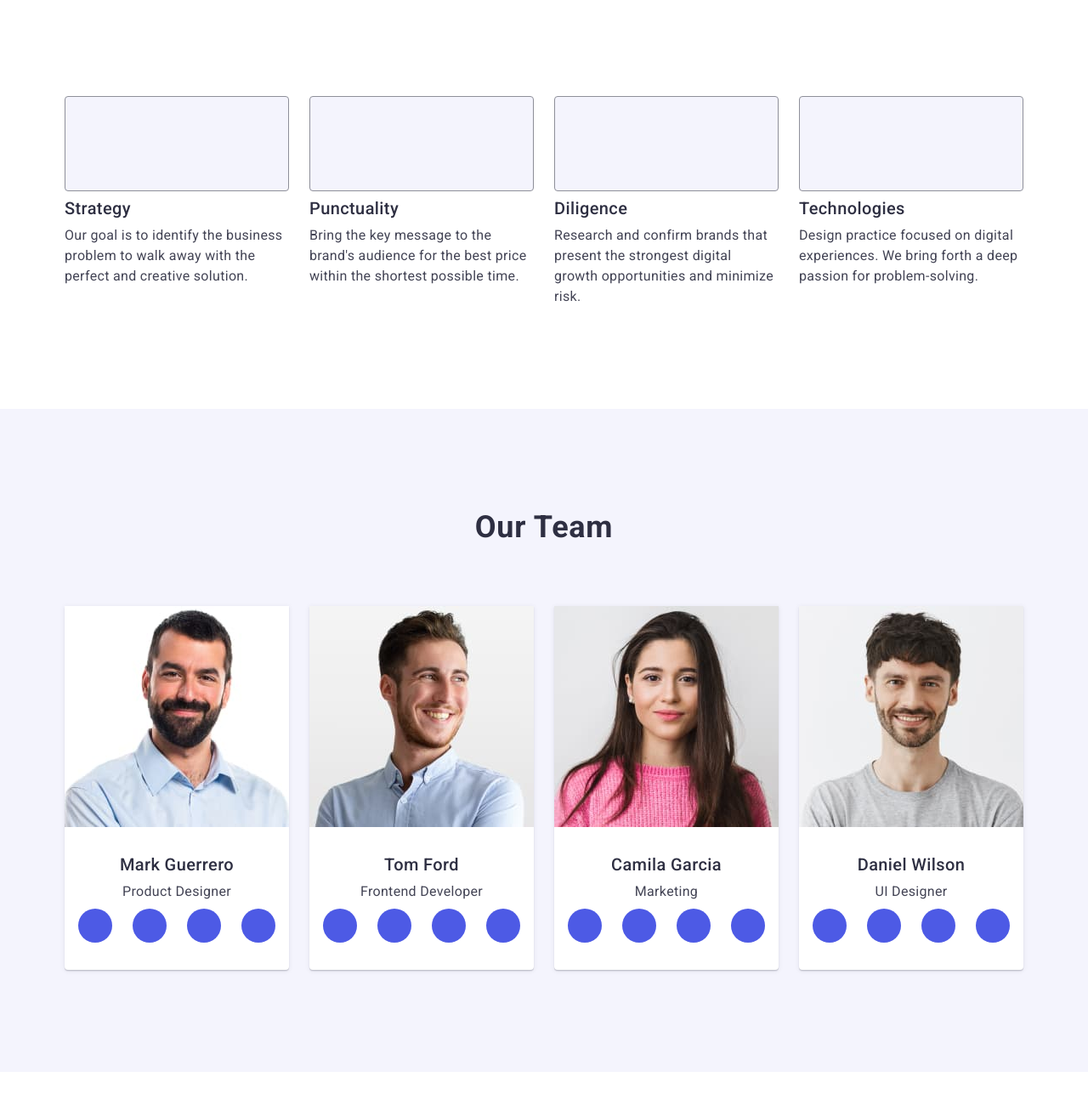
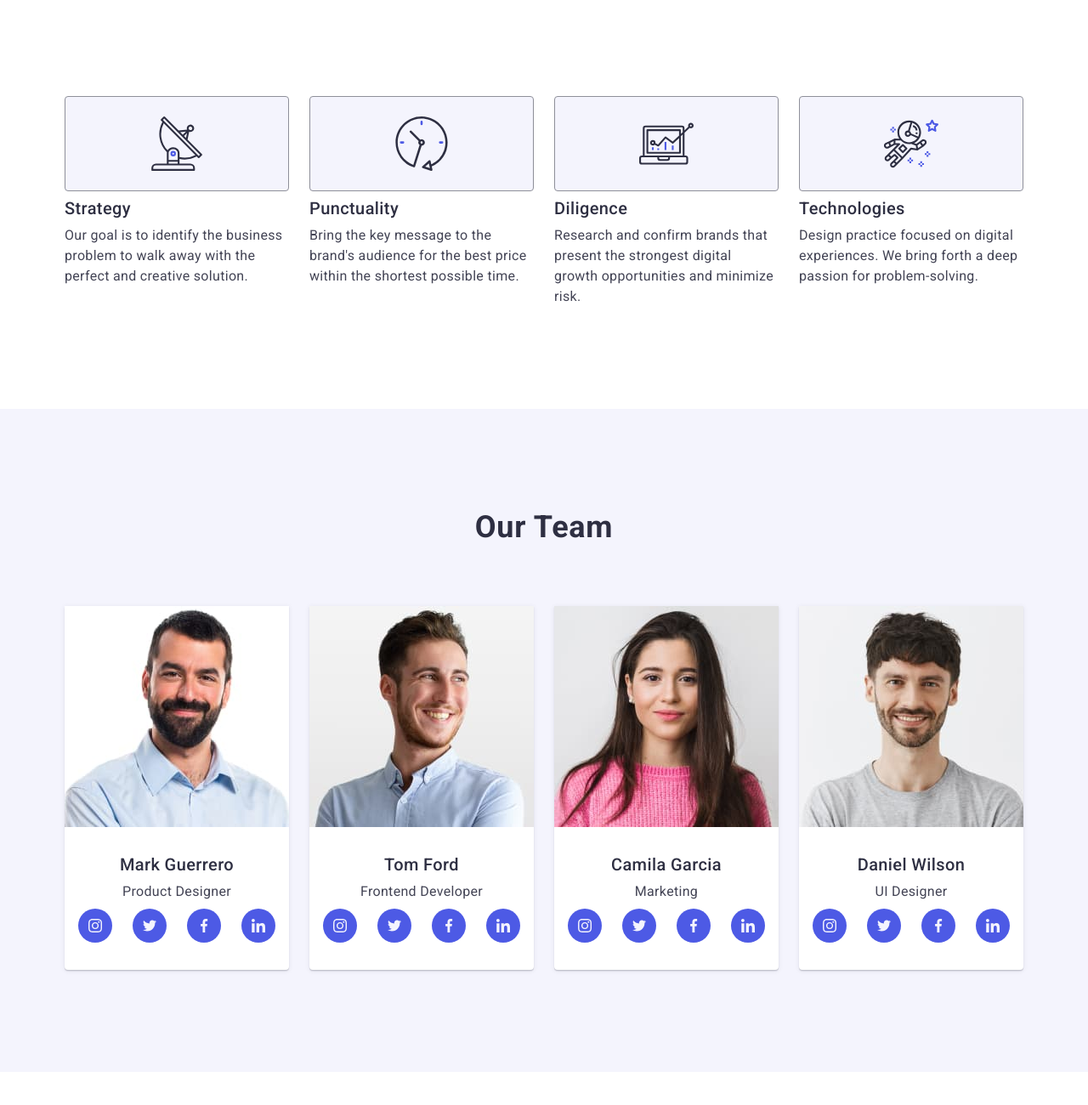
Before and after one commit to StronDator/goit-markup-hw-04, a plain HTML site: page index.html in a window 1280 px wide. Shown: the part 680-1980 px from the top of the page at 85% size. Drawn offline with nearby package versions, Linux system fonts and the light colour scheme.

Commit message:
Ready goit-markup-hw-04

```diff
--- a/css/styles.css
+++ b/css/styles.css
@@ -568,6 +568,10 @@ svg {
   /* Box model */
   display: flex;
   gap: 16px;
+}
+
+.social-media-list-item {
+  /* Box model */
   width: 40px;
   height: 40px;
 }
--- a/index.html
+++ b/index.html
@@ -75,7 +75,7 @@
             <li class="benefits-list-item">
               <div class="benefits-icon-container">
                 <svg width="64" height="64">
-                  <use href="./images/icons#icon-antenna"></use>
+                  <use href="./images/icons.svg#icon-antenna"></use>
                 </svg>
               </div>
               <h3 class="benefits-list-title">Strategy</h3>
@@ -87,7 +87,7 @@
             <li class="benefits-list-item">
               <div class="benefits-icon-container">
                 <svg width="64" height="64">
-                  <use href="./images/icons#icon-clock"></use>
+                  <use href="./images/icons.svg#icon-clock"></use>
                 </svg>
               </div>
               <h3 class="benefits-list-title">Punctuality</h3>
@@ -99,7 +99,7 @@
             <li class="benefits-list-item">
               <div class="benefits-icon-container">
                 <svg width="64" height="64">
-                  <use href="./images/icons#icon-diagram"></use>
+                  <use href="./images/icons.svg#icon-diagram"></use>
                 </svg>
               </div>
               <h3 class="benefits-list-title">Diligence</h3>
@@ -111,7 +111,7 @@
             <li class="benefits-list-item">
               <div class="benefits-icon-container">
                 <svg width="64" height="64">
-                  <use href="./images/icons#icon-astronaut"></use>
+                  <use href="./images/icons.svg#icon-astronaut"></use>
                 </svg>
               </div>
               <h3 class="benefits-list-title">Technologies</h3>
@@ -150,7 +150,7 @@
                         height="16"
                         aria-label="instagram icon"
                       >
-                        <use href="./images/icons#icon-instagram"></use>
+                        <use href="./images/icons.svg#icon-instagram"></use>
                       </svg>
                     </a>
                   </li>
@@ -162,7 +162,7 @@
                         height="16"
                         aria-label="twitter icon"
                       >
-                        <use href="./images/icons#icon-twitter"></use>
+                        <use href="./images/icons.svg#icon-twitter"></use>
                       </svg>
                     </a>
                   </li>
@@ -174,7 +174,7 @@
                         height="16"
                         aria-label="facebook icon"
                       >
-                        <use href="./images/icons#icon-facebook"></use>
+                        <use href="./images/icons.svg#icon-facebook"></use>
                       </svg>
                     </a>
                   </li>
@@ -186,7 +186,7 @@
                         height="16"
                         aria-label="linkedIn icon"
                       >
-                        <use href="./images/icons#icon-linkedIn"></use>
+                        <use href="./images/icons.svg#icon-linkedIn"></use>
                       </svg>
                     </a>
                   </li>
@@ -213,7 +213,7 @@
                         height="16"
                         aria-label="instagram icon"
                       >
-                        <use href="./images/icons#icon-instagram"></use>
+                        <use href="./images/icons.svg#icon-instagram"></use>
                       </svg>
                     </a>
                   </li>
@@ -225,7 +225,7 @@
                         height="16"
                         aria-label="twitter icon"
                       >
-                        <use href="./images/icons#icon-twitter"></use>
+                        <use href="./images/icons.svg#icon-twitter"></use>
                       </svg>
                     </a>
                   </li>
@@ -237,7 +237,7 @@
                         height="16"
                         aria-label="facebook icon"
                       >
-                        <use href="./images/icons#icon-facebook"></use>
+                        <use href="./images/icons.svg#icon-facebook"></use>
                       </svg>
                     </a>
                   </li>
@@ -249,7 +249,7 @@
                         height="16"
                         aria-label="linkedIn icon"
                       >
-                        <use href="./images/icons#icon-linkedIn"></use>
+                        <use href="./images/icons.svg#icon-linkedIn"></use>
                       </svg>
                     </a>
                   </li>
@@ -276,7 +276,7 @@
                         height="16"
                         aria-label="instagram icon"
                       >
-                        <use href="./images/icons#icon-instagram"></use>
+                        <use href="./images/icons.svg#icon-instagram"></use>
                       </svg>
                     </a>
                   </li>
@@ -288,7 +288,7 @@
                         height="16"
                         aria-label="twitter icon"
                       >
-                        <use href="./images/icons#icon-twitter"></use>
+                        <use href="./images/icons.svg#icon-twitter"></use>
                       </svg>
                     </a>
                   </li>
@@ -300,7 +300,7 @@
                         height="16"
                         aria-label="facebook icon"
                       >
-                        <use href="./images/icons#icon-facebook"></use>
+                        <use href="./images/icons.svg#icon-facebook"></use>
                       </svg>
                     </a>
                   </li>
@@ -312,7 +312,7 @@
                         height="16"
                         aria-label="linkedIn icon"
                       >
-                        <use href="./images/icons#icon-linkedIn"></use>
+                        <use href="./images/icons.svg#icon-linkedIn"></use>
                       </svg>
                     </a>
                   </li>
@@ -339,7 +339,7 @@
                         height="16"
                         aria-label="instagram icon"
                       >
-                        <use href="./images/icons#icon-instagram"></use>
+                        <use href="./images/icons.svg#icon-instagram"></use>
                       </svg>
                     </a>
                   </li>
@@ -351,7 +351,7 @@
                         height="16"
                         aria-label="twitter icon"
                       >
-                        <use href="./images/icons#icon-twitter"></use>
+                        <use href="./images/icons.svg#icon-twitter"></use>
                       </svg>
                     </a>
                   </li>
@@ -363,7 +363,7 @@
                         height="16"
                         aria-label="facebook icon"
                       >
-                        <use href="./images/icons#icon-facebook"></use>
+                        <use href="./images/icons.svg#icon-facebook"></use>
                       </svg>
                     </a>
                   </li>
@@ -375,7 +375,7 @@
                         height="16"
                         aria-label="linkedIn icon"
                       >
-                        <use href="./images/icons#icon-linkedIn"></use>
+                        <use href="./images/icons.svg#icon-linkedIn"></use>
                       </svg>
                     </a>
                   </li>
@@ -540,7 +540,7 @@
                   height="24"
                   aria-label="instagram icon"
                 >
-                  <use href="./images/icons#icon-instagram"></use>
+                  <use href="./images/icons.svg#icon-instagram"></use>
                 </svg>
               </a>
             </li>
@@ -552,7 +552,7 @@
                   height="24"
                   aria-label="twitter icon"
                 >
-                  <use href="./images/icons#icon-twitter"></use>
+                  <use href="./images/icons.svg#icon-twitter"></use>
                 </svg>
               </a>
             </li>
@@ -564,7 +564,7 @@
                   height="24"
                   aria-label="facebook icon"
                 >
-                  <use href="./images/icons#icon-facebook"></use>
+                  <use href="./images/icons.svg#icon-facebook"></use>
                 </svg>
               </a>
             </li>
@@ -576,7 +576,7 @@
                   height="24"
                   aria-label="linkedIn icon"
                 >
-                  <use href="./images/icons#icon-linkedIn"></use>
+                  <use href="./images/icons.svg#icon-linkedIn"></use>
                 </svg>
               </a>
             </li>
```
